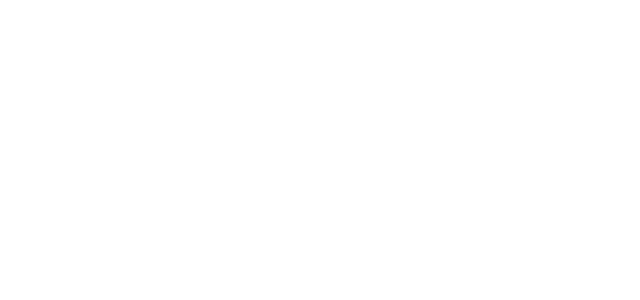
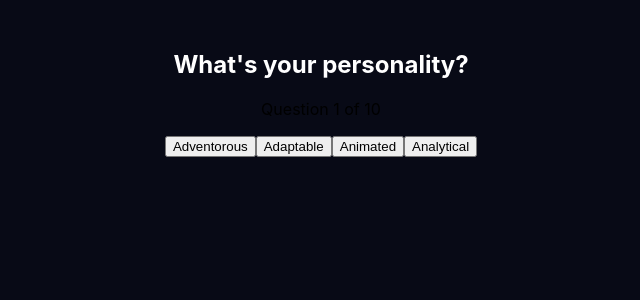
Before and after one commit to Funmi7/best-attribute, a React (Create React App) app: page / in a window 1280 px wide. Shown: the top 300 px of the page, without its empty margins (319-959 px from the left). Built offline with nearby package versions, Linux system fonts and the light colour scheme.

Commit message:
data and result displaying

```diff
--- a/package.json
+++ b/package.json
@@ -10,6 +10,7 @@
     "react-dom": "^17.0.2",
     "react-router-dom": "^5.2.0",
     "react-scripts": "4.0.3",
+    "styled-components": "^5.3.0",
     "web-vitals": "^1.1.2"
   },
   "scripts": {
--- a/src/App.js
+++ b/src/App.js
@@ -1,9 +1,11 @@
 
 import './App.css';
+import Questions from './components/Questions';
 
 function App() {
   return (
     <div className="App">
+      <Questions />
     </div>
   );
 }
--- /dev/null
+++ b/src/components/Questions.js
@@ -0,0 +1,72 @@
+import React, { useState } from "react";
+import styled from "styled-components";
+import { data, personalities } from "../data/Data";
+
+const Container = styled.section`
+  background: #080a16;
+  height: 100vh;
+  width: 100%;
+`;
+
+const Heading = styled.h2`
+  margin-top: 0px;
+  padding-top: 50px;
+  color: white;
+`;
+
+const QuestionCard = styled.div`
+  border: 1px solid rgba(0, 0, 0, 0.125);
+  border-radius: 0.25rem;
+  background: repeating-linear-gradient(
+    135deg,
+    rgba(0, 0, 0, 0.3),
+    transparent 1px,
+    rgba(0, 0, 0, 0.3) 2px
+  );
+`;
+
+const Questions = () => {
+  const [currentQuestion, setCurrentQuestion] = useState(0);
+  const [showResult, setShowResult] = useState(false);
+  const [personalityResult, setPersonalityResult] = useState("");
+
+  const handleOptionClick = (personality) => {
+    personalities.find((attr) => attr.id === personality).points += 1;
+
+    const nextQuestion = currentQuestion + 1;
+    if (nextQuestion < data.length) {
+      setCurrentQuestion(nextQuestion);
+    } else {
+      let finalPersonality = personalities.sort(function (a, b) {
+        return b.points - a.points;
+      })[0];
+      setPersonalityResult(finalPersonality.name);
+      setShowResult(true);
+    }
+  };
+  console.log(showResult);
+  console.log(personalityResult);
+  return (
+    <Container>
+      <Heading>What's your personality?</Heading>
+      {showResult ? (
+        <h3 style={{ color: "white" }}>You you are : {personalityResult}</h3>
+      ) : (
+        <div>
+          <p>
+            Question {currentQuestion + 1} of {data.length}
+          </p>
+          <div>
+            {data[currentQuestion].options.map((option) => (
+              <button onClick={() => handleOptionClick(option.personality)}>
+                {option.option}
+              </button>
+            ))}
+          </div>
+        </div>
+      )}
+    </Container>
+  );
+};
+
+export default Questions;
--- a/src/data/Data.js
+++ b/src/data/Data.js
@@ -80,3 +80,26 @@
     ],
   },
 ];
+
+export const personalities = [
+  {
+    id: "Carefree",
+    name: "Carefree",
+    points: 0,
+  },
+  {
+    id: "Leader",
+    name: "Leader",
+    points: 0,
+  },
+  {
+    id: "Workaholic",
+    name: "Workaholic",
+    points: 0,
+  },
+  {
+    id: "Analyst",
+    name: "Analyst",
+    points: 0,
+  },
+];
```
Also changed, not shown: 1 other file (tests, documents, lock files or other folders).
